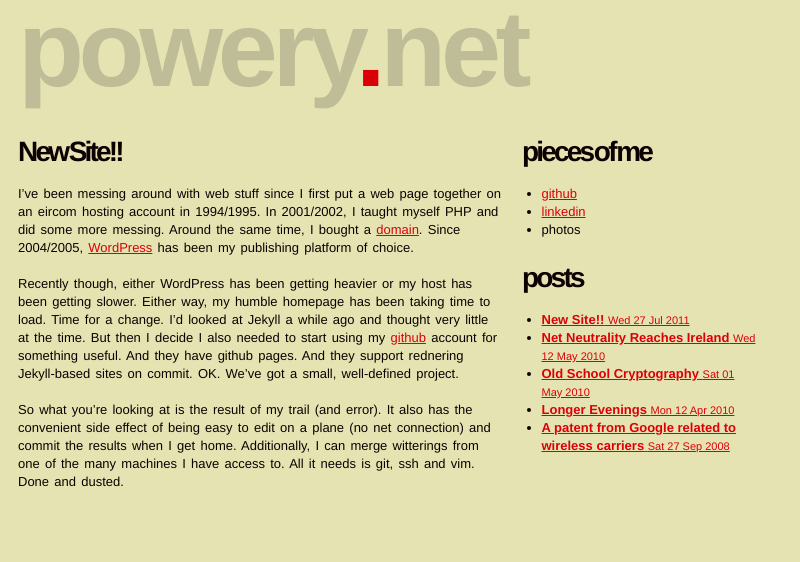
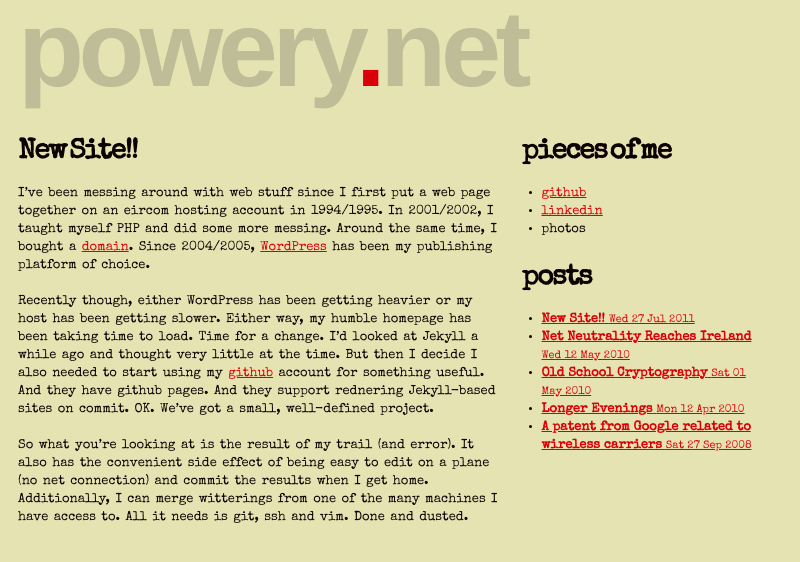
Before and after one commit to epower/epower.github.com, a Jekyll site: the page built from index.html, in a window 1280 px wide. Shown: the top 562 px of the page, without its empty margins (0-800 px from the left). Built offline with Jekyll 4.4.1, drawn with Linux system fonts in a browser that asks for light colours; Markdown is read by kramdown in place of the engine named in the settings.

Commit message:
changed fonts

```diff
--- a/_layouts/base.html
+++ b/_layouts/base.html
@@ -4,6 +4,7 @@
 	<title>{{ page.title }}</title>
     <link type="text/css" rel="stylesheet" media="screen" href="/css/compressed/baseline.compress.css">
     <link type="text/css" rel="stylesheet" media="screen" href="/css/site.css">
+    <link href='http://fonts.googleapis.com/css?family=Special+Elite' rel='stylesheet' type='text/css'>
     </head>
     <body class="page-grid">
         <div id="page" class="layout-grid">
--- a/css/site.css
+++ b/css/site.css
@@ -10,12 +10,13 @@
 }
 
 h2{
-	letter-spacing: -0.1em;
+	letter-spacing: -0.05em;
 	font-weight: bold;
 }
 
 body{
-    font-family: HelveticaNeue-Light, Helvetica, Arial;
+    font-family: 'Special Elite', cursive;
+    /* font-family: HelveticaNeue-Light, Helvetica, Arial; */
     margin-left: 18px;
     background-color:#E6E3B3;
     color:#0D0100;
```
